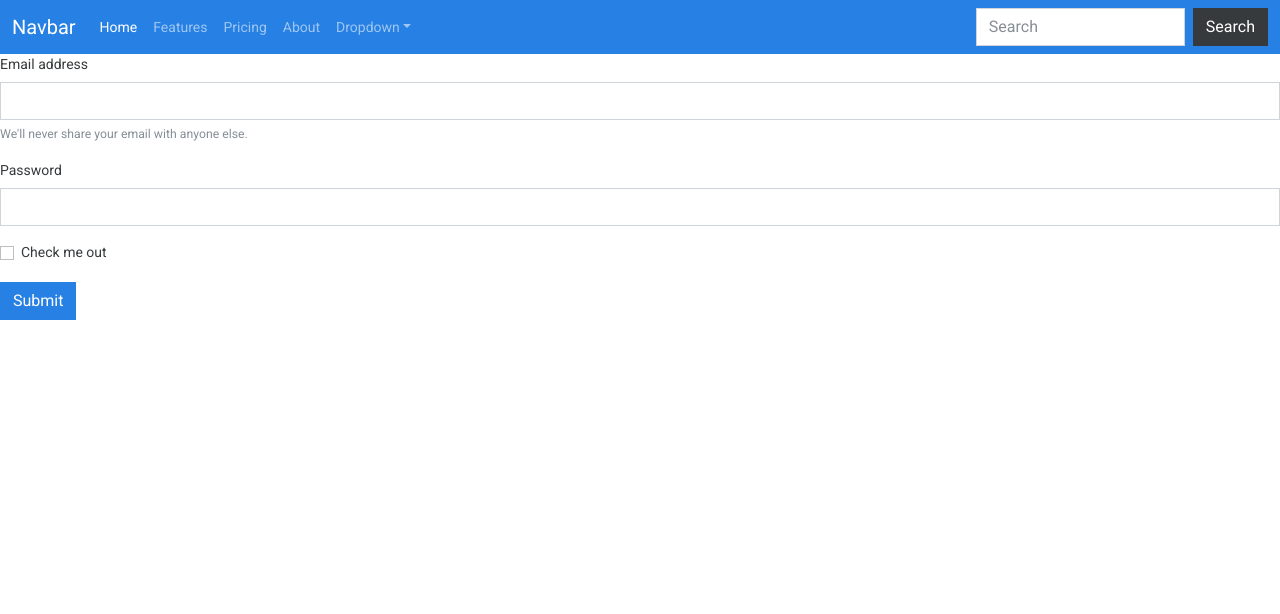
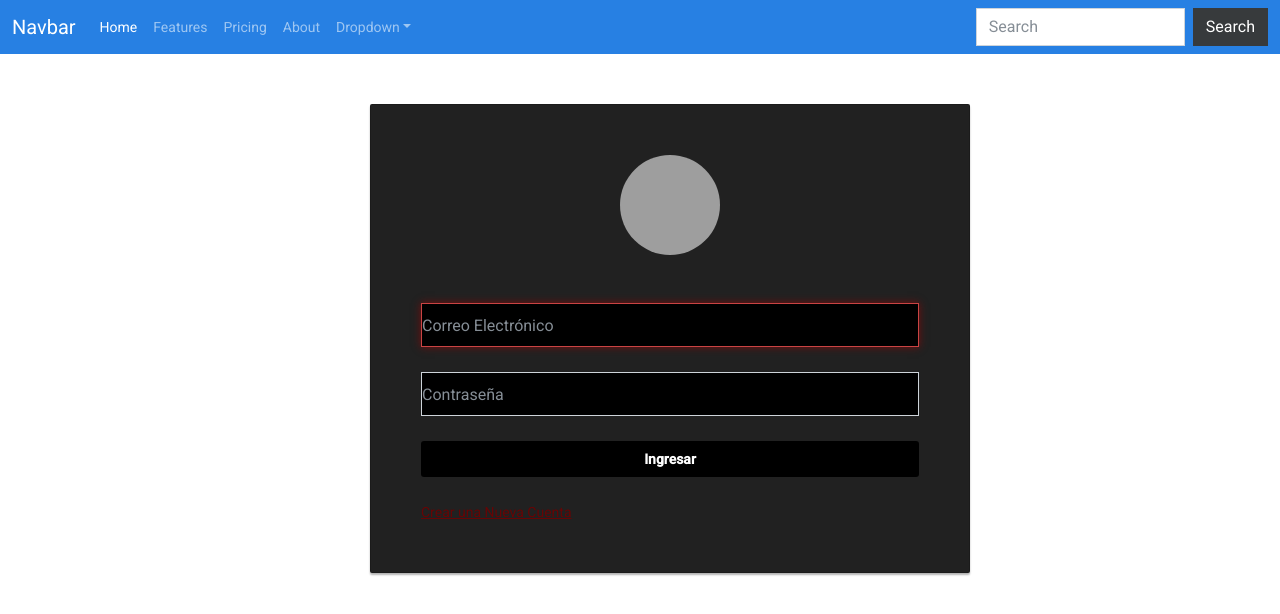
Before and after one commit to JuanfelipeX/CentralCV-NTD, an Angular app in the folder cv/: page /login in a window 1280 px wide. Shown: the top 614 px of the page. Built offline with nearby package versions, Linux system fonts and the light colour scheme; grey boxes are pictures that could not be loaded.

Commit message:
haciendo el incio de sesion login

```diff
--- a/cv/src/app/login/login.component.css
+++ b/cv/src/app/login/login.component.css
@@ -0,0 +1,156 @@
+* {
+    margin: 0;
+    padding: 0;
+    box-sizing: border-box;
+}
+
+html {
+    font-size: 62.5%;
+}
+
+body,
+html {
+    height: 100%;
+}
+
+.container {
+    justify-content: center;
+    margin-left: 100px;
+}
+
+.card-container.card {
+    max-width: 600px;
+    padding: 50px;
+}
+
+.btn {
+    font-weight: bold;
+    height: 50px;
+    -moz-user-select: none;
+    -webkit-user-select: none;
+    user-select: none;
+    cursor: default;
+}
+
+
+/*
+ * Card component
+ */
+
+.card {
+    background-color: rgb(33 33 33);
+    /* just in case there no content*/
+    padding: 20px 25px 30px;
+    margin: 0 auto 25px;
+    margin-top: 50px;
+    /* shadows and rounded borders */
+    -moz-border-radius: 2px;
+    -webkit-border-radius: 2px;
+    border-radius: 2px;
+    -moz-box-shadow: 0px 2px 2px rgba(0, 0, 0, 0.3);
+    -webkit-box-shadow: 0px 2px 2px rgba(0, 0, 0, 0.3);
+    box-shadow: 0px 2px 2px rgba(0, 0, 0, 0.3);
+}
+
+.profile-img-card {
+    width: 100px;
+    height: 100px;
+    margin: 0 auto 10px;
+    display: block;
+    -moz-border-radius: 50%;
+    -webkit-border-radius: 50%;
+    border-radius: 50%;
+}
+
+
+/*
+ * Form styles
+ */
+
+.profile-name-card {
+    font-size: 18px;
+    font-weight: bold;
+    text-align: center;
+    margin: 10px 0 0;
+    min-height: 1em;
+}
+
+.reauth-email {
+    display: block;
+    color: #404040;
+    line-height: 2;
+    margin-bottom: 10px;
+    font-size: 14px;
+    text-align: center;
+    overflow: hidden;
+    text-overflow: ellipsis;
+    white-space: nowrap;
+    -moz-box-sizing: border-box;
+    -webkit-box-sizing: border-box;
+    box-sizing: border-box;
+}
+
+.form-signin #inputEmail,
+.form-signin #inputPassword {
+    direction: ltr;
+    height: 44px;
+    font-size: 16px;
+}
+
+.form-signin input[type="email"],
+.form-signin input[type="password"],
+.form-signin input[type="text"],
+.form-signin button {
+    width: 100%;
+    display: block;
+    margin-bottom: 25px;
+    z-index: 1;
+    position: relative;
+    -moz-box-sizing: border-box;
+    -webkit-box-sizing: border-box;
+    box-sizing: border-box;
+    background-color: black;
+    color: white;
+}
+
+.form-signin .form-control:focus {
+    border-color: rgb(202, 67, 67);
+    outline: 0;
+    -webkit-box-shadow: inset 0 1px 1px rgba(0, 0, 0, 0.075), 0 0 8px rgb(187, 19, 19);
+    box-shadow: inset 0 1px 1px rgba(0, 0, 0, 0.075), 0 0 8px rgb(117, 13, 13);
+}
+
+.btn.btn-signin {
+    /*background-color: #4d90fe; */
+    background-color: rgb(102, 5, 5);
+    /* background-color: linear-gradient(rgb(104, 145, 162), rgb(12, 97, 33));*/
+    padding: 0px;
+    font-weight: 700;
+    font-size: 14px;
+    height: 36px;
+    -moz-border-radius: 3px;
+    -webkit-border-radius: 3px;
+    border-radius: 3px;
+    border: none;
+    -o-transition: all 0.218s;
+    -moz-transition: all 0.218s;
+    -webkit-transition: all 0.218s;
+    transition: all 0.218s;
+}
+
+.btn.btn-signin:hover,
+.btn.btn-signin:active,
+.btn.btn-signin:focus {
+    background-color: rgb(255, 9, 9);
+}
+
+.forgot-password {
+    color: rgb(102, 5, 5);
+    font-size: 14px;
+}
+
+.forgot-password:hover,
+.forgot-password:active,
+.forgot-password:focus {
+    color: rgb(254, 12, 12);
+}
--- a/cv/src/app/login/login.component.html
+++ b/cv/src/app/login/login.component.html
@@ -1,18 +1,20 @@
-<div class="">
-    <form>
-        <div class=" mb-3 ">
-            <label for="exampleInputEmail1 " class="form-label ">Email address</label>
-            <input type="email " class="form-control " id="exampleInputEmail1 " aria-describedby="emailHelp ">
-            <div id="emailHelp " class="form-text ">We'll never share your email with anyone else.</div>
-        </div>
-        <div class="mb-3 ">
-            <label for="exampleInputPassword1 " class="form-label ">Password</label>
-            <input type="password " class="form-control " id="exampleInputPassword1 ">
-        </div>
-        <div class="mb-3 form-check ">
-            <input type="checkbox " class="form-check-input " id="exampleCheck1 ">
-            <label class="form-check-label " for="exampleCheck1 ">Check me out</label>
-        </div>
-        <button type="submit " class="btn btn-primary ">Submit</button>
-    </form>
+<div class="container">
+    <div class="card card-container">
+        <img id="profile-img" class="profile-img-card" src="//ssl.gstatic.com/accounts/ui/avatar_2x.png" />
+        <p id="profile-name" class="profile-name-card"></p>
+        <form class="form-signin" action="/validar" method="POST">
+            <span id="reauth-email" class="reauth-email"></span>
+            <input type="email" id="inputEmail" name="inputEmail" class="form-control" placeholder="Correo Electrónico" required autofocus>
+            <input type="password" id="inputPassword" name="inputPassword" class="form-control" placeholder="Contraseña" required>
+            <div id="remember" class="checkbox">
+            </div>
+            <button class="btn btn-lg btn-primary btn-block btn-signin" type="submit">Ingresar</button>
+        </form>
+        <!-- /form -->
+        <a href="#" class="forgot-password">
+                Crear una Nueva Cuenta
+            </a>
+    </div>
+    <!-- /card-container -->
 </div>
+<!-- /container -->
```
